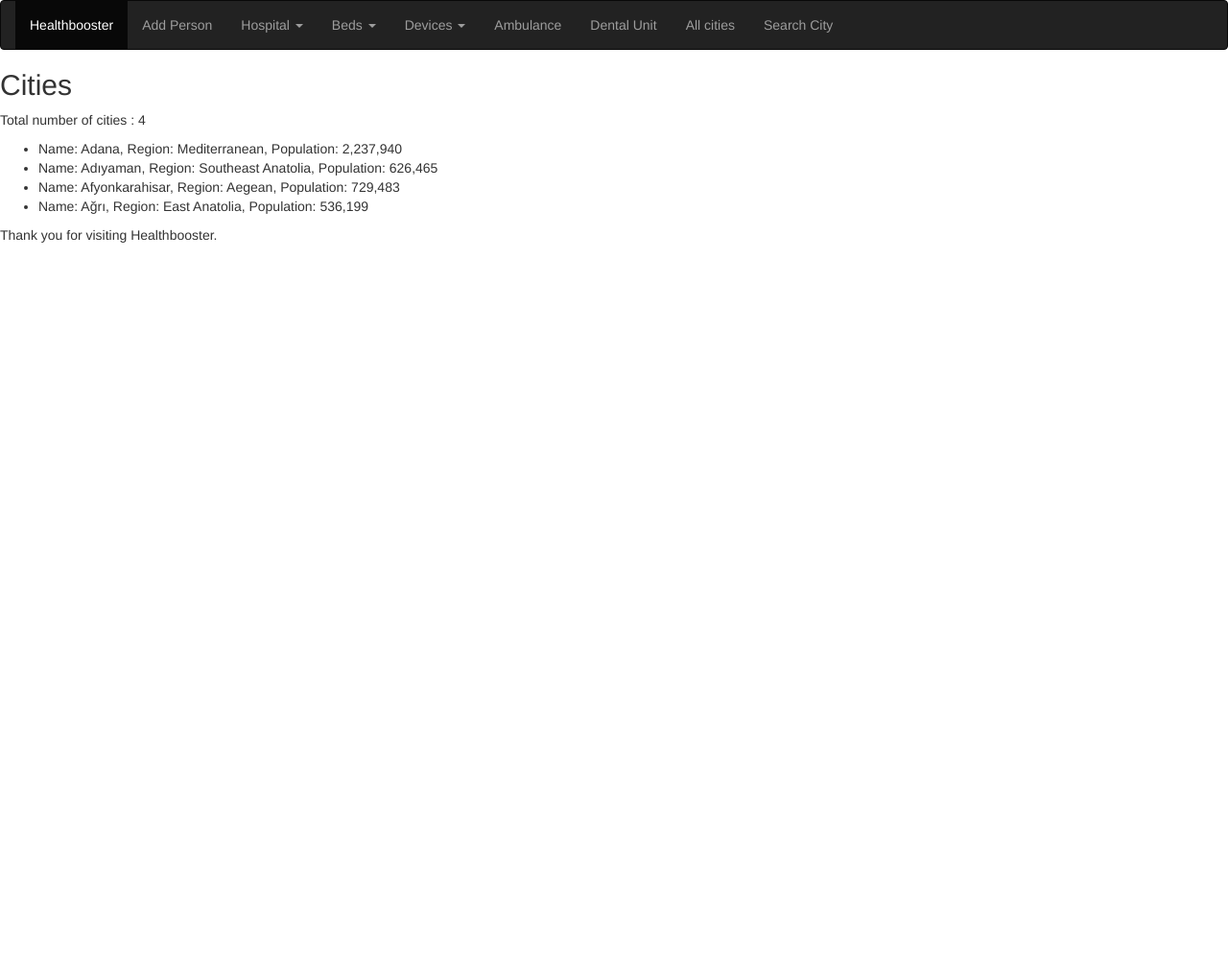
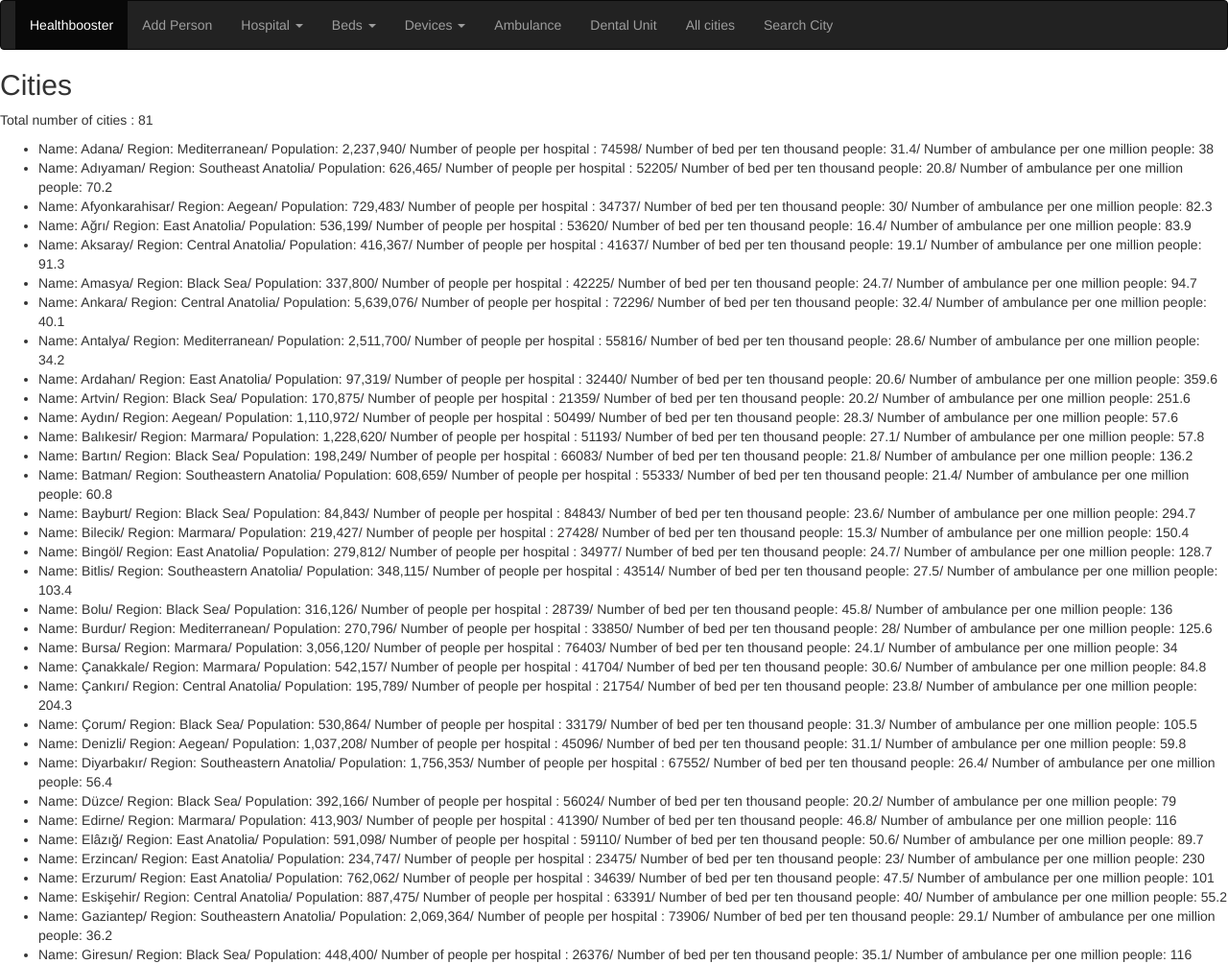
Before and after one commit to osmanavsar/Healthbooster, a Django app: page /display/ in a window 1280 px wide. Shown: the top 1005 px of the page at 96% size. Before the commit the page ends 253 px from the top, so only its background shows below. Run offline with Django 3.2, Linux system fonts and the light colour scheme; some libraries are stand-ins or nearby versions.

Commit message:
activated databases

```diff
--- a/djangoProject6/urls.py
+++ b/djangoProject6/urls.py
@@ -17,7 +17,7 @@ from django.contrib import admin
 from django.urls import path
 from djangoProject6.views import display, home, plot_dis, plot_amb, plot_mr, plot_her, plot_mam, plot_ul, plot_poph
 from djangoProject6.views import plot_bed, plot_int, plot_spe, plot_eko ,plot_expu , plot_pub
-from healthbooster.views import add_person, all_authors, author_search
+from healthbooster.views import add_person, all_people, people_search
 from healthbooster.views import search_form, search
 from django.conf import settings
 from django.conf.urls.static import static
@@ -45,8 +45,8 @@ urlpatterns = [
     path('admin/', admin.site.urls),
     path('display/', display),
     path('add_person/', add_person),
-    path('authors/', all_authors),
-    path('author_search/', author_search),
+    path('people/', all_people),
+    path('people_search/', people_search),
     path('search_form/', search_form),
     path('search/', search)
 ]
--- a/djangoProject6/views.py
+++ b/djangoProject6/views.py
@@ -4,6 +4,12 @@ import plotly.express as px
 import plotly.io as pio
 import pandas as pd
 import numpy as np
+from sklearn.model_selection import train_test_split
+from sklearn.neighbors import KNeighborsClassifier
+from sklearn.linear_model import LogisticRegression
+from sklearn.metrics import roc_curve, auc
+from sklearn.datasets import make_classification
+
 
 def home(request):
     return render(request, "base.html")
@@ -46,7 +52,7 @@ def plot_eko(request):
 def plot_dis(request):
     df = pd.read_csv("static/regionaldata.csv", header = 0)
     df.info(verbose=True)
-    fig = px.bar(df, x="reg", y="dis1", title="Regional dental clinic distribution in Turkey")
+    fig = px.line(df, x="reg", y="dis1", title="Regional dental clinic distribution in Turkey")
     div = pio.to_html(fig, include_plotlyjs=False, full_html=False)
     return render(request, "plotly_demo.html", {"my_plot": div})
 
@@ -99,16 +105,173 @@ def plot_amb(request):
     div = pio.to_html(fig, include_plotlyjs=False, full_html=False)
     return render(request, "plotly_demo.html", {"my_plot": div})
 
+
 #the first parameter is request, i.e., HttpRequest
 def display(request):
-    df = pd.read_csv("static/citydata.csv", header=0)
-    df.info(verbose=True)
 
     city_list = [
-        {"name": "Adana", "region": "Mediterranean", "population": "2,237,940"},
-        {"name": "Adıyaman", "region": "Southeast Anatolia", "population": "626,465"},
-        {"name": "Afyonkarahisar", "region": "Aegean", "population": "729,483"},
-        {"name": "Ağrı", "region": "East Anatolia", "population": "536,199"}
+        {"name": "Adana", "region": "Mediterranean", "population": "2,237,940", "Hospital": "74598", "Bed": "31.4", "Exclusive Bed per Person": "18.4",
+         "Ambulance": "38"},
+        {"name": "Adıyaman", "region": "Southeast Anatolia", "population": "626,465", "Hospital": "52205", "Bed": "20.8", "Exclusive Bed per Person": "14.5",
+         "Ambulance": "70.2"},
+        {"name": "Afyonkarahisar", "region": "Aegean", "population": "729,483", "Hospital": "34737", "Bed": "30", "Exclusive Bed per Person": "22",
+         "Ambulance": "82.3"},
+        {"name": "Ağrı", "region": "East Anatolia", "population": "536,199", "Hospital": "53620", "Bed": "16.4", "Exclusive Bed per Person": "13.3",
+         "Ambulance": "83.9"},
+        {"name": "Aksaray", "region": "Central Anatolia", "population": "416,367", "Hospital": "41637", "Bed": "19.1", "Exclusive Bed per Person": "12.8",
+         "Ambulance": "91.3"},
+        {"name": "Amasya", "region": "Black Sea", "population": "337,800", "Hospital": "42225", "Bed": "24.7", "Exclusive Bed per Person": "16.4",
+         "Ambulance": "94.7"},
+        {"name": "Ankara", "region": "Central Anatolia", "population": "5,639,076", "Hospital": "72296", "Bed": "32.4", "Exclusive Bed per Person": "15.7",
+         "Ambulance": "40.1"},
+        {"name": "Antalya", "region": "Mediterranean", "population": "2,511,700", "Hospital": "55816", "Bed": "28.6", "Exclusive Bed per Person": "19.7",
+         "Ambulance": "34.2"},
+        {"name": "Ardahan", "region": "East Anatolia", "population": "97,319", "Hospital": "32440", "Bed": "20.6", "Exclusive Bed per Person": "18.6",
+         "Ambulance": "359.6"},
+        {"name": "Artvin", "region": "Black Sea", "population": "170,875", "Hospital": "21359", "Bed": "20.2", "Exclusive Bed per Person": "15.9",
+         "Ambulance": "251.6"},
+        {"name": "Aydın", "region": "Aegean", "population": "1,110,972", "Hospital": "50499", "Bed": "28.3", "Exclusive Bed per Person": "16.4",
+         "Ambulance": "57.6"},
+        {"name": "Balıkesir", "region": " Marmara", "population": "1,228,620", "Hospital": "51193", "Bed": "27.1", "Exclusive Bed per Person": "19.1",
+         "Ambulance": "57.8"},
+        {"name": "Bartın", "region": "Black Sea", "population": "198,249", "Hospital": "66083", "Bed": "21.8", "Exclusive Bed per Person": "7.5",
+         "Ambulance": "136.2"},
+        {"name": "Batman", "region": "Southeastern Anatolia", "population": "608,659", "Hospital": "55333", "Bed": "21.4", "Exclusive Bed per Person": "12",
+         "Ambulance": "60.8"},
+        {"name": "Bayburt", "region": "Black Sea", "population": "84,843", "Hospital": "84843", "Bed": "23.6", "Exclusive Bed per Person": "15.8",
+         "Ambulance": "294.7"},
+        {"name": "Bilecik", "region": "Marmara", "population": "219,427", "Hospital": "27428", "Bed": "15.3", "Exclusive Bed per Person": "4.9",
+         "Ambulance": "150.4"},
+        {"name": "Bingöl", "region": "East Anatolia", "population": "279,812", "Hospital": "34977", "Bed": "24.7", "Exclusive Bed per Person": "16.8",
+         "Ambulance": "128.7"},
+        {"name": "Bitlis", "region": "Southeastern Anatolia", "population": "348,115", "Hospital": "43514", "Bed": "27.5", "Exclusive Bed per Person": "16.5",
+         "Ambulance": "103.4"},
+        {"name": "Bolu", "region": "Black Sea", "population": "316,126", "Hospital": "28739", "Bed": "45.8", "Exclusive Bed per Person": "31.6",
+         "Ambulance": "136"},
+        {"name": "Burdur", "region": "Mediterranean", "population": "270,796", "Hospital": "33850", "Bed": "28", "Exclusive Bed per Person": "19.8",
+         "Ambulance": "125.6"},
+        {"name": "Bursa", "region": "Marmara", "population": "3,056,120", "Hospital": "76403", "Bed": "24.1", "Exclusive Bed per Person": "14.8",
+         "Ambulance": "34"},
+        {"name": "Çanakkale", "region": "Marmara", "population": "542,157", "Hospital": "41704", "Bed": "30.6", "Exclusive Bed per Person": "23.6",
+         "Ambulance": "84.8"},
+        {"name": "Çankırı", "region": "Central Anatolia", "population": "195,789", "Hospital": "21754", "Bed": "23.8", "Exclusive Bed per Person": "18.3",
+         "Ambulance": "204.3"},
+        {"name": "Çorum", "region": "Black Sea", "population": "530,864", "Hospital": "33179", "Bed": "31.3", "Exclusive Bed per Person": "23.2",
+         "Ambulance": "105.5"},
+        {"name": "Denizli", "region": "Aegean", "population": "1,037,208", "Hospital": "45096", "Bed": "31.1", "Exclusive Bed per Person": "17.5",
+         "Ambulance": "59.8"},
+        {"name": "Diyarbakır", "region": "Southeastern Anatolia", "population": "1,756,353", "Hospital": "67552", "Bed": "26.4", "Exclusive Bed per Person": "11.5",
+         "Ambulance": "56.4"},
+        {"name": "Düzce", "region": "Black Sea", "population": "392,166", "Hospital": "56024", "Bed": "20.2", "Exclusive Bed per Person": "13.8",
+         "Ambulance": "79"},
+        {"name": "Edirne", "region": "Marmara", "population": "413,903", "Hospital": "41390", "Bed": "46.8", "Exclusive Bed per Person": "25.1",
+         "Ambulance": "116"},
+        {"name": "Elâzığ", "region": "East Anatolia", "population": "591,098", "Hospital": "59110", "Bed": "50.6", "Exclusive Bed per Person": "30.4",
+         "Ambulance": "89.7"},
+        {"name": "Erzincan", "region": "East Anatolia", "population": "234,747", "Hospital": "23475", "Bed": "23", "Exclusive Bed per Person": "13.5",
+         "Ambulance": "230"},
+        {"name": "Erzurum", "region": "East Anatolia", "population": "762,062", "Hospital": "34639", "Bed": "47.5", "Exclusive Bed per Person": "30.1",
+         "Ambulance": "101"},
+        {"name": "Eskişehir", "region": "Central Anatolia", "population": "887,475", "Hospital": "63391", "Bed": "40", "Exclusive Bed per Person": "29.9",
+         "Ambulance": "55.2"},
+        {"name": "Gaziantep", "region": "Southeastern Anatolia", "population": "2,069,364", "Hospital": "73906", "Bed": "29.1", "Exclusive Bed per Person": "13.7",
+         "Ambulance": "36.2"},
+        {"name": "Giresun", "region": "Black Sea", "population": "448,400", "Hospital": "26376", "Bed": "35.1", "Exclusive Bed per Person": "23.4",
+         "Ambulance": "116"},
+        {"name": "Gümüşhane", "region": "Black Sea", "population": "164,521", "Hospital": "27420", "Bed": "19.9", "Exclusive Bed per Person": "10.6",
+         "Ambulance": "218.8"},
+        {"name": "Hakkâri", "region": "East Anatolia", "population": "280,991", "Hospital": "70248", "Bed": "14", "Exclusive Bed per Person": "11.9",
+         "Ambulance": "142.4"},
+        {"name": "Hatay", "region": "Mediterranean", "population": "1,628,894", "Hospital": "67871", "Bed": "25.7", "Exclusive Bed per Person": "16.1",
+         "Ambulance": "54.6"},
+        {"name": "Iğdır", "region": "East Anatolia", "population": "199,442", "Hospital": "66481", "Bed": "15.7", "Exclusive Bed per Person": "12.5",
+         "Ambulance": "155.4"},
+        {"name": "Isparta", "region": "Mediterranean", "population": "444,914", "Hospital": "31780", "Bed": "45.4", "Exclusive Bed per Person": "30.1",
+         "Ambulance": "105.6"},
+        {"name": "İstanbul", "region": "Marmara", "population": "15,519,267", "Hospital": "70542", "Bed": "25.3", "Exclusive Bed per Person": "14.4",
+         "Ambulance": "30"},
+        {"name": "İzmir", "region": "Aegean", "population": "4,367,251", "Hospital": "80875", "Bed": "27.4", "Exclusive Bed per Person": "13.9",
+         "Ambulance": "33.2"},
+        {"name": "Kahramanmaraş", "region": "Mediterranean", "population": "1,154,102", "Hospital": "64117", "Bed": "25.5", "Exclusive Bed per Person": "15.3",
+         "Ambulance": "63.3"},
+        {"name": "Karabük", "region": "Black Sea", "population": "248,458", "Hospital": "49692", "Bed": "28.8", "Exclusive Bed per Person": "22.5",
+         "Ambulance": "132.8"},
+        {"name": "Karaman", "region": "Central Anatolia", "population": "253,279", "Hospital": "42213", "Bed": "23.6", "Exclusive Bed per Person": "20.2",
+         "Ambulance": "134.2"},
+        {"name": "Kars", "region": "East Anatolia", "population": "285,410", "Hospital": "40773", "Bed": "25.9", "Exclusive Bed per Person": "18.7",
+         "Ambulance": "129.6"},
+        {"name": "Kastamonu", "region": "Black Sea", "population": "379,405", "Hospital": "21078", "Bed": "29", "Exclusive Bed per Person": "17.3",
+         "Ambulance": "139.7"},
+        {"name": "Kayseri", "region": "Central Anatolia", "population": "1,407,409", "Hospital": "54131", "Bed": "32.5", "Exclusive Bed per Person": "20.2",
+         "Ambulance": "52.6"},
+        {"name": "Kilis", "region": "Southeastern Anatolia", "population": "142,490", "Hospital": "47497", "Bed": "22.5", "Exclusive Bed per Person": "18.2",
+         "Ambulance": "379"},
+        {"name": "Kırıkkale", "region": "Central Anatolia", "population": "283,017", "Hospital": "47170", "Bed": "44.3", "Exclusive Bed per Person": "24.1",
+         "Ambulance": "137.8"},
+        {"name": "Kırklareli", "region": "Marmara", "population": "361,836", "Hospital": "40204", "Bed": "25.1", "Exclusive Bed per Person": "16.1",
+         "Ambulance": "110.5"},
+        {"name": "Kırşehir", "region": "Central Anatolia", "population": "242,938", "Hospital": "48588", "Bed": "19.4", "Exclusive Bed per Person": "16.7",
+         "Ambulance": "127.6"},
+        {"name": "Kocaeli", "region": "Marmara", "population": "1,953,035", "Hospital": "72335", "Bed": "22.2", "Exclusive Bed per Person": "14.2",
+         "Ambulance": "35.3"},
+        {"name": "Konya", "region": "Central Anatolia", "population": "2,232,374", "Hospital": "53152", "Bed": "33.7", "Exclusive Bed per Person": "20",
+         "Ambulance": "43.9"},
+        {"name": "Kütahya", "region": "Aegean", "population": "579,257", "Hospital": "48271", "Bed": "32.6", "Exclusive Bed per Person": "20.8",
+         "Ambulance": "74.2"},
+        {"name": "Malatya", "region": "East Anatolia", "population": "800,165", "Hospital": "50010", "Bed": "37", "Exclusive Bed per Person": "21.8",
+         "Ambulance": "90"},
+        {"name": "Manisa", "region": "Aegean", "population": "1,440,611", "Hospital": "53356", "Bed": "31.8", "Exclusive Bed per Person": "21.4",
+         "Ambulance": "49.3"},
+        {"name": "Mardin", "region": "Southeastern Anatolia", "population": "838,778", "Hospital": "69898", "Bed": "17.2", "Exclusive Bed per Person": "11.3",
+         "Ambulance": "48.9"},
+        {"name": "Mersin", "region": "Mediterranean", "population": "1,840,425", "Hospital": "70786", "Bed": "25.9", "Exclusive Bed per Person": "18",
+         "Ambulance": "46.7"},
+        {"name": "Muğla", "region": "Aegean", "population": "983,142", "Hospital": "44688", "Bed": "20.7", "Exclusive Bed per Person": "14.1",
+         "Ambulance": "77.3"},
+        {"name": "Muş", "region": "East Anatolia", "population": "408,809", "Hospital": "58401", "Bed": "18", "Exclusive Bed per Person": "14.2",
+         "Ambulance": "93"},
+        {"name": "Nevşehir", "region": "Central Anatolia", "population": "303,010", "Hospital": "30301", "Bed": "23", "Exclusive Bed per Person": "19.7",
+         "Ambulance": "105.6"},
+        {"name": "Niğde", "region": "Central Anatolia", "population": "362,861", "Hospital": "45358", "Bed": "24.5", "Exclusive Bed per Person": "16.4",
+         "Ambulance": "113"},
+        {"name": "Ordu", "region": "Black Sea", "population": "754,198", "Hospital": "44365", "Bed": "28.4", "Exclusive Bed per Person": "16.5",
+         "Ambulance": "76.9"},
+        {"name": "Osmaniye", "region": "Southeastern Anatolia", "population": "538,759", "Hospital": "53876", "Bed": "24", "Exclusive Bed per Person": "12.9",
+         "Ambulance": "79.8"},
+        {"name": "Rize", "region": "Black Sea", "population": "343,212", "Hospital": "31201", "Bed": "32.3", "Exclusive Bed per Person": "25.1",
+         "Ambulance": "128.2"},
+        {"name": "Sakarya", "region": "Marmara", "population": "1,028,500", "Hospital": "54132", "Bed": "18.8", "Exclusive Bed per Person": "14.4",
+         "Ambulance": "48.6"},
+        {"name": "Samsun", "region": "Black Sea", "population": "1,348,542", "Hospital": "53942", "Bed": "34.3", "Exclusive Bed per Person": "20.8",
+         "Ambulance": "47.5"},
+        {"name": "Şanlıurfa", "region": "Southeastern Anatolia", "population": "2,073,614", "Hospital": "109138", "Bed": "19.5", "Exclusive Bed per Person": "10.1",
+         "Ambulance": "43.4"},
+        {"name": "Siirt", "region": "Southeastern Anatolia", "population": "330,280", "Hospital": "36698", "Bed": "26", "Exclusive Bed per Person": "20.4",
+         "Ambulance": "121.1"},
+        {"name": "Sinop", "region": "Black Sea", "population": "218,243", "Hospital": "31178", "Bed": "24.5", "Exclusive Bed per Person": "15.4",
+         "Ambulance": "160.4"},
+        {"name": "Şırnak", "region": "Southeastern Anatolia", "population": "529,615", "Hospital": "75659", "Bed": "11.9", "Exclusive Bed per Person": "8.6",
+         "Ambulance": "94.4"},
+        {"name": "Sivas", "region": "Central Anatolia", "population": "638,956", "Hospital": "33629", "Bed": "40.9", "Exclusive Bed per Person": "19.3",
+         "Ambulance": "112.7"},
+        {"name": "Tekirdağ", "region": "Marmara", "population": "1,055,412", "Hospital": "62083", "Bed": "25.3", "Exclusive Bed per Person": "15.9",
+         "Ambulance": "50.2"},
+        {"name": "Tokat", "region": "Black Sea", "population": "612,747", "Hospital": "43768", "Bed": "35.9", "Exclusive Bed per Person": "27.1",
+         "Ambulance": "94.7"},
+        {"name": "Trabzon", "region": "Black Sea", "population": "808,974", "Hospital": "40449", "Bed": "40.1", "Exclusive Bed per Person": "23.6",
+         "Ambulance": "69.2"},
+        {"name": "Tunceli", "region": "East Anatolia", "population": "84,660", "Hospital": "14110", "Bed": "17.7", "Exclusive Bed per Person": "15.6",
+         "Ambulance": "366.2"},
+        {"name": "Uşak", "region": "Aegean ", "population": "370,509", "Hospital": "46314", "Bed": "33.3", "Exclusive Bed per Person": "22.1",
+         "Ambulance": "113.4"},
+        {"name": "Van", "region": "East Anatolia", "population": "1,136,757", "Hospital": "94730", "Bed": "25.4", "Exclusive Bed per Person": "18.3",
+         "Ambulance": "64.2"},
+        {"name": "Yalova", "region": "Marmara", "population": "270,976", "Hospital": "30108", "Bed": "21", "Exclusive Bed per Person": "12.1",
+         "Ambulance": "81.2"},
+        {"name": "Yozgat", "region": "Central Anatolia", "population": "421,200", "Hospital": "28080", "Bed": "30.5", "Exclusive Bed per Person": "25.4",
+         "Ambulance": "133"},
+        {"name": "Zonguldak", "region": "Black Sea", "population": "596,053", "Hospital": "54187", "Bed": "36.8", "Exclusive Bed per Person": "16.5",
+         "Ambulance": "65.4"}
     ]
 
     flag = True
--- a/healthbooster/models.py
+++ b/healthbooster/models.py
@@ -12,3 +12,6 @@ class City(models.Model):
     name = models.CharField(max_length=50)
     region = models.CharField(max_length=50)
     population = models.CharField(max_length=50)
+    Hospital = models.CharField(max_length=50)
+    Bed = models.CharField(max_length=50)
+    Ambulance = models.CharField(max_length=50)
--- a/templates/display.html
+++ b/templates/display.html
@@ -10,16 +10,19 @@
 
 <ul>
     {% for city in city_list%}
-        <li>Name: {{ city.name}},
-            Region: {{ city.region }},
-            Population: {{ city.population}}
+        <li>Name: {{ city.name}}/
+            Region: {{ city.region }}/
+            Population: {{ city.population}}/
+            Number of people per hospital : {{ city.Hospital }}/
+            Number of bed per ten thousand people: {{ city.Bed}}/
+            Number of ambulance per one million people: {{ city.Ambulance}}
         </li>
     {% endfor %}
 </ul>
 
 {% if flag %}
-    <p>Thank you for visiting Healthbooster.</p>
+    <h1>Thank you for visiting Healthbooster.</h1>
 {% else %}
-    <p>See you later!</p>
+    <h1>See you later!</h1>
 {% endif %}
 {% endblock %}
--- a/templates/search_results.html
+++ b/templates/search_results.html
@@ -7,7 +7,7 @@
         <p>You searched for: <strong>{{ query }}</strong></p>
 
         {% if cities %}
-            <p>Found {{ cities|length }} book{{ cities|pluralize }}.</p>
+            <p>Found {{ cities|length }} city{{ cities|pluralize }}.</p>
             <ul class="list-group">
                 {% for city in cities%}
                     <li class="list-group-item list-group-item-info">
```
Also changed, not shown: healthbooster/views.py (+7 -7 lines), templates/search_form.html (+0 -9 lines), db.sqlite3.
